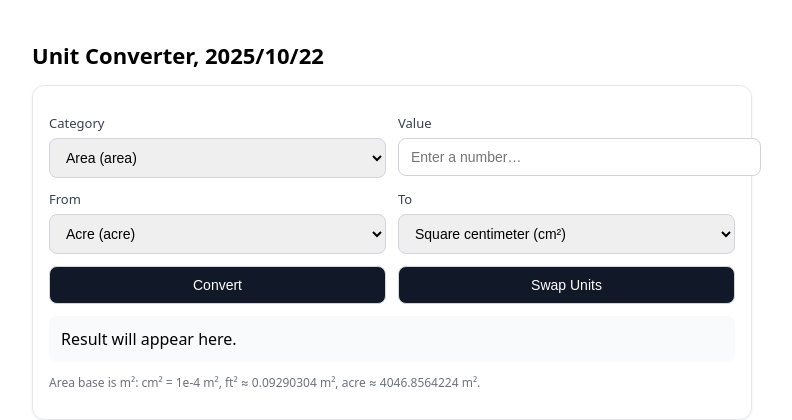
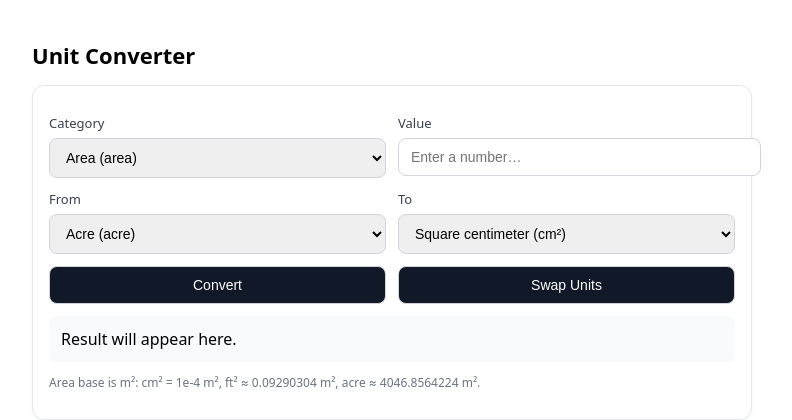
Before and after one commit to swe40006pj/Pipeline-Version-Control, a Flask app: page / in a window 1280 px wide. Shown: the top 420 px of the page, without its empty margins (248-1040 px from the left). Run offline with Flask 3, Linux system fonts and the light colour scheme.

Commit message:
Auto-merge PR #120 by Jenkins CI
* add unit test workflow when having PR from feature to develop

* set jenkin file's bahaviour differs according to the branch name

* delete .github

* change quotes

* test pipeline

* change title to see issue

* change title

* change title again

* test

* test again

---------

Co-authored-by: tyduc45 <3381274436@qq.com>
Co-authored-by: EXIST <lzd20010411@gmail.com>

```diff
--- a/templates/index.html
+++ b/templates/index.html
@@ -2,7 +2,7 @@
 <html lang="en">
 <head>
   <meta charset="utf-8" />
-  <title>Unit Converter</title>
+  <title>Unit Converter test again</title>
   <meta name="viewport" content="width=device-width, initial-scale=1" />
   <style>
     body { font-family: system-ui, -apple-system, Segoe UI, Roboto, "Helvetica Neue", Arial; max-width: 720px; margin: 40px auto; padding: 0 16px; }
@@ -18,7 +18,9 @@
   </style>
 </head>
 <body>
-  <h1>Unit Converter, 2025/10/22</h1>
+
+  <h1>Unit Converter</h1>
+
   <div class="card">
     <div class="row">
       <div>
```
